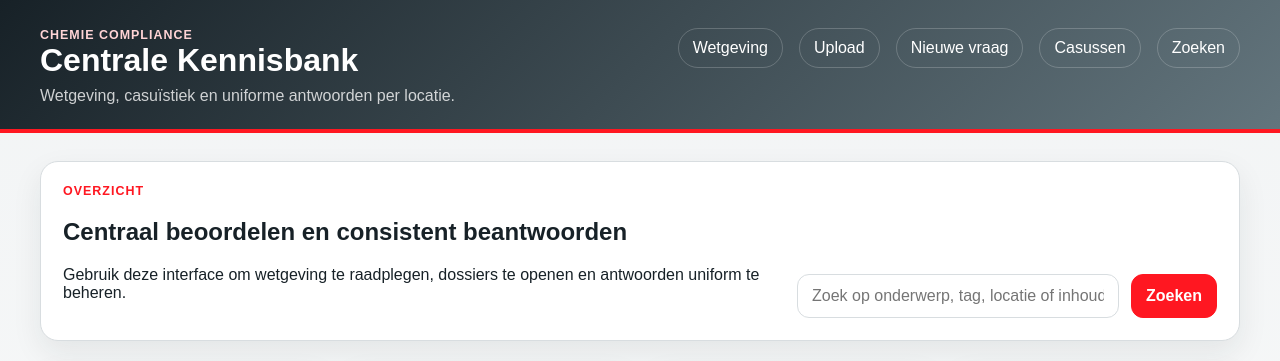
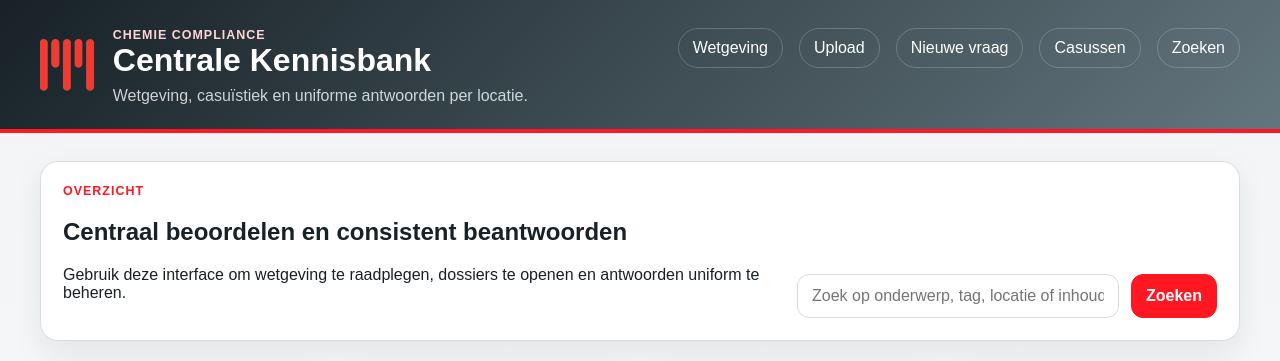
Before and after one commit to Mobacc-AI-Team/stinoil-esg, a Flask app: page / in a window 1280 px wide. Shown: the top 361 px of the page. Run offline with Flask 3, Linux system fonts and the light colour scheme; some libraries are stand-ins or nearby versions.

Commit message:
Add Mobacc logo to header
Co-Authored-By: Claude Sonnet 4.6 <noreply@anthropic.com>

```diff
--- a/webapp/app.py
+++ b/webapp/app.py
@@ -180,6 +180,11 @@ def create_app() -> Flask:
     def serve_css():
         css = (WEBAPP_DIR / "static" / "style.css").read_text(encoding="utf-8")
         return css, 200, {"Content-Type": "text/css; charset=utf-8"}
+
+    @app.route("/logo.png")
+    def serve_logo():
+        data = (WEBAPP_DIR / "static" / "logo.png").read_bytes()
+        return data, 200, {"Content-Type": "image/png"}
 
     @app.context_processor
     def inject_globals() -> dict[str, object]:
--- a/webapp/static/style.css
+++ b/webapp/static/style.css
@@ -367,6 +367,16 @@ th, td {
   font-weight: bold;
 }
 
+.header-brand {
+  display: flex;
+  align-items: center;
+  gap: 16px;
+}
+.site-logo {
+  height: 52px;
+  width: auto;
+}
+
 @media (max-width: 960px) {
   .action-cards { grid-template-columns: repeat(2, minmax(0, 1fr)); }
 
--- a/webapp/templates/base.html
+++ b/webapp/templates/base.html
@@ -9,10 +9,13 @@
   <body>
     <header class="site-header">
       <div class="container header-inner">
-        <div>
-          <div class="eyebrow">Chemie Compliance</div>
-          <h1 class="site-title"><a href="{{ url_for('dashboard') }}">Centrale Kennisbank</a></h1>
-          <p class="site-subtitle">Wetgeving, casuïstiek en uniforme antwoorden per locatie.</p>
+        <div class="header-brand">
+          <a href="{{ url_for('dashboard') }}"><img src="/logo.png" alt="Mobacc logo" class="site-logo"></a>
+          <div>
+            <div class="eyebrow">Chemie Compliance</div>
+            <h1 class="site-title"><a href="{{ url_for('dashboard') }}">Centrale Kennisbank</a></h1>
+            <p class="site-subtitle">Wetgeving, casuïstiek en uniforme antwoorden per locatie.</p>
+          </div>
         </div>
         <nav class="main-nav">
           <a href="{{ url_for('wetgeving') }}">Wetgeving</a>
```
Also changed, not shown: webapp/static/logo.png (added).
